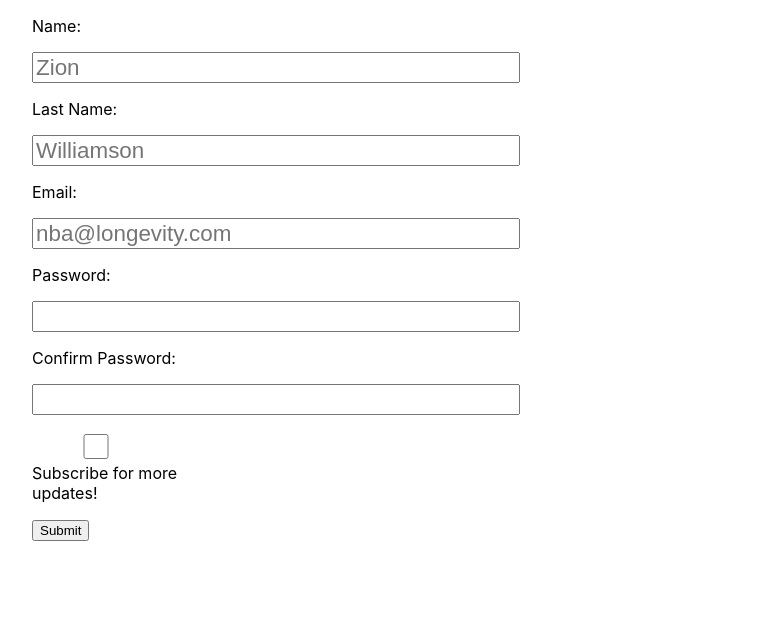
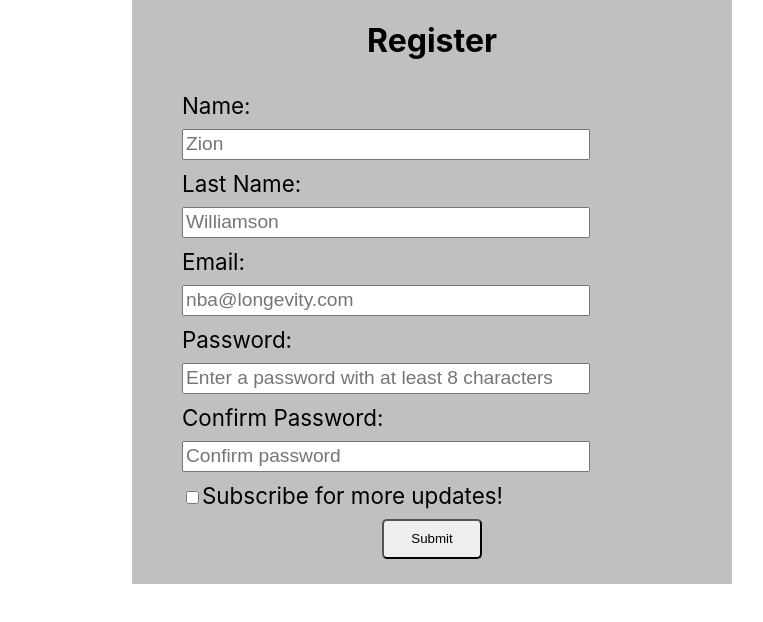
Before and after one commit to NBA-Career-Longevity-Predictor/FrontEnd, a React (Create React App) app in the folder nba-register-page/: page / in a window 1280 px wide. Shown: the top 622 px of the page, without its empty margins (208-971 px from the left). Built offline with nearby package versions, Linux system fonts and the light colour scheme.

Commit message:
added placeholder styles

```diff
--- a/nba-register-page/src/components/register.js
+++ b/nba-register-page/src/components/register.js
@@ -3,26 +3,43 @@ import styled from 'styled-components';
 // import { Button, Form, FormGroup, Label, Input } from 'reactstrap';
 
 const Form = styled.div `
-    width: 800px;
+    width: 600px;
+    margin: 0 auto;
+    background-color: silver;
+    display: flex;
+    flex-direction: column;
+    align-items: center;
+`
+const Title = styled.h1 `
+`
+const FormGroup = styled.div `
+    width: 500px;
     margin: 0 auto;
 `
-const FormGroup = styled.div `
-    width: 600px;
-`
 const Label = styled.p `
-    width: 25%;
+    width: auto;
+    margin: 10px 0;
+    font-size: 1.4rem;
 `
 const Input = styled.input `
     width: 80%;
     height: 25px;
-    font-size: 1.4rem;
+    font-size: 1.2rem;
+`
+const Checkbox = styled.input `
+
 `
 const Button = styled.button `
+    margin-bottom: 25px;
+    width: 100px;
+    height: 40px;
+    border-radius: 5px;
 `
 export default class Example extends React.Component {
   render() {
     return (
       <Form>
+        <Title>Register</Title>
         <FormGroup>
           <Label for="exampleEmail">Name: </Label>
           <Input type="input" name="name" id="name" placeholder="Zion" />
@@ -37,15 +54,15 @@ export default class Example extends React.Component {
         </FormGroup>
         <FormGroup>
           <Label for="examplePassword">Password: </Label>
-          <Input type="password" name="password" id="password" placeholder="" />
+          <Input type="password" name="password" id="password" placeholder="Enter a password with at least 8 characters" />
         </FormGroup>
         <FormGroup>
           <Label for="examplePassword">Confirm Password: </Label>
-          <Input type="password" name="password" id="confirm" placeholder="" />
+          <Input type="password" name="password" id="confirm" placeholder="Confirm password" />
         </FormGroup>
         <FormGroup check>
           <Label check>
-            <Input type="checkbox" />
+            <Checkbox type="checkbox" />
             Subscribe for more updates!
           </Label>
         </FormGroup>
```
